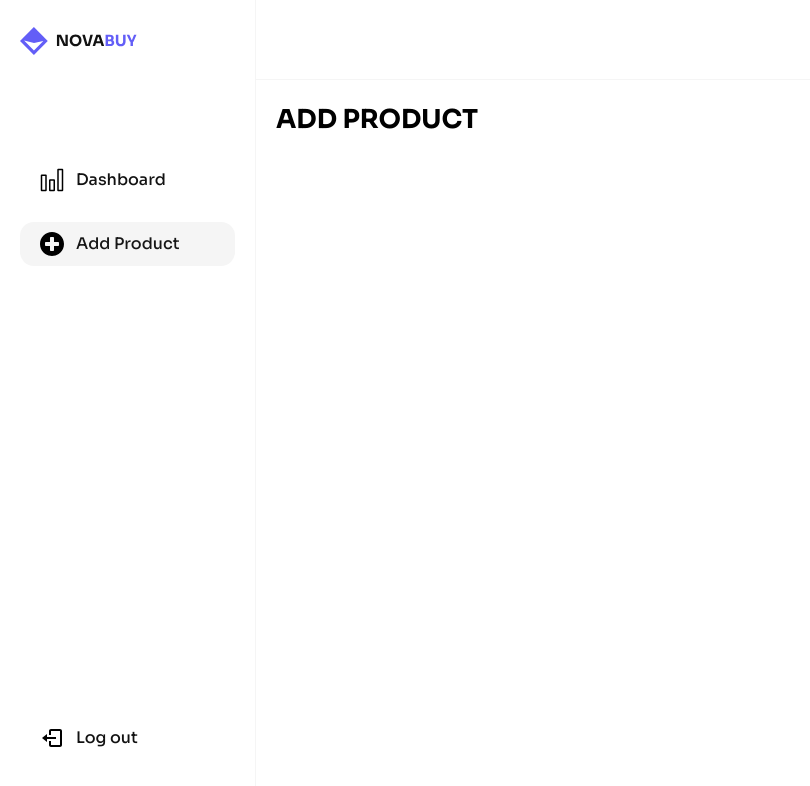
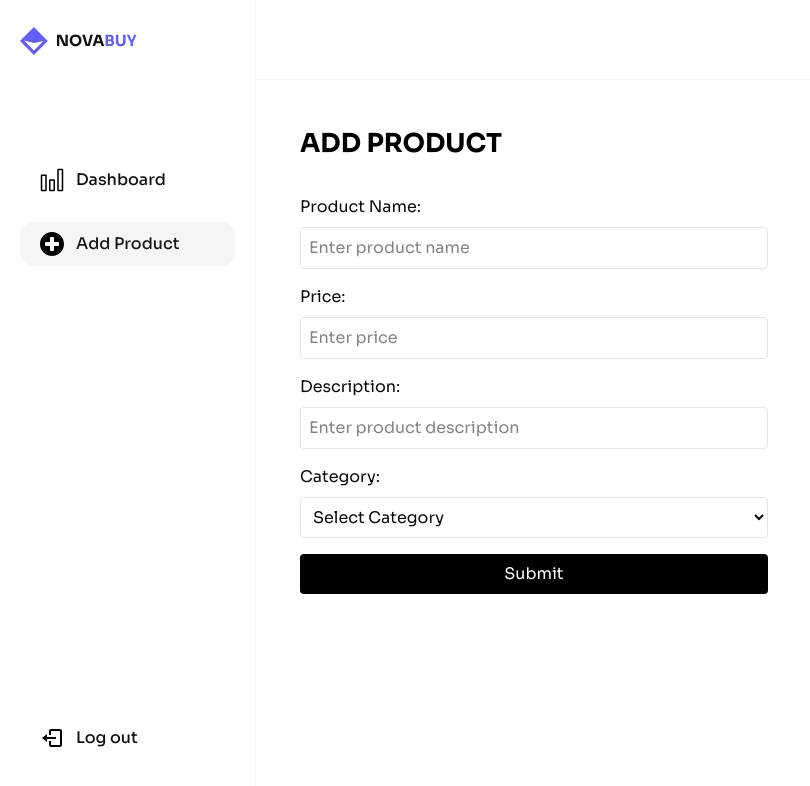
Before and after one commit to HenryAgu/Novabuy, a Next.js app: page /dashboard/add-product in a window 1280 px wide. Shown: the top 786 px of the page, without its empty margins (0-810 px from the left). Built offline with nearby package versions, Linux system fonts and the light colour scheme; no server answers.

Commit message:
feat: test docs

```diff
--- a/src/app/auth/layout.tsx
+++ b/src/app/auth/layout.tsx
@@ -11,7 +11,8 @@ const AuthLayout: React.FC<AuthLayoutProps> = ({ children }) => {
       <div className="basis-[100%] lg:basis-[50%] min-h-screen">{children}</div>
       <div className="hidden lg:flex basis-[50%]">
         <Image
-          src="/images/login.png"
+        priority
+          src="/images/login.webp"
           alt="login-page"
           width={760}
           height={1040}
--- a/src/app/dashboard/add-product/page.tsx
+++ b/src/app/dashboard/add-product/page.tsx
@@ -1,11 +1,109 @@
-import React from "react";
+"use client";
+
+import React, { useState } from "react";
+import { db } from "@/lib/firebase";
+import { addDoc, collection, serverTimestamp } from "firebase/firestore";
+import { toast } from "sonner";
 
 const AddProductPage = () => {
+  const [loading, setLoading] = useState(false);
+
+  const handleSubmit = async (e: React.FormEvent<HTMLFormElement>) => {
+    e.preventDefault();
+
+    const formData = new FormData(e.currentTarget);
+    const data = Object.fromEntries(formData.entries());
+
+    try {
+      setLoading(true);
+
+      // ✅ Add to Firestore
+      await addDoc(collection(db, "products"), {
+        ...data,
+        price: Number(data.price),
+        createdAt: serverTimestamp(),
+      });
+
+      toast.success("Product added successfully!");
+      e.currentTarget.reset(); // clear the form after submission
+    } catch (error) {
+      console.error("Error adding product:", error);
+      toast.error("Failed to add product!");
+    } finally {
+      setLoading(false);
+    }
+  };
+
   return (
-    <main className="flex flex-col gap-y-8">
+    <main className="flex flex-col gap-y-8 p-6">
       <p className="text-black font-bold text-lg lg:text-[26px] lg:leading-[150%]">
         ADD PRODUCT
       </p>
+
+      <form
+        onSubmit={handleSubmit}
+        className="w-full lg:w-[50%] flex flex-col gap-y-4"
+      >
+        <div className="flex flex-col gap-y-2">
+          <label htmlFor="name">Product Name:</label>
+          <input
+            id="name"
+            type="text"
+            name="name"
+            placeholder="Enter product name"
+            className="border p-2 rounded"
+            required
+          />
+        </div>
+
+        <div className="flex flex-col gap-y-2">
+          <label htmlFor="price">Price:</label>
+          <input
+            id="price"
+            type="number"
+            name="price"
+            placeholder="Enter price"
+            className="border p-2 rounded"
+            required
+          />
+        </div>
+
+        <div className="flex flex-col gap-y-2">
+          <label htmlFor="description">Description:</label>
+          <input
+            id="description"
+            type="text"
+            name="description"
+            placeholder="Enter product description"
+            className="border p-2 rounded"
+          />
+        </div>
+
+        <div className="flex flex-col gap-y-2">
+          <label htmlFor="category">Category:</label>
+          <select
+            id="category"
+            name="category"
+            className="border p-2 rounded"
+            required
+          >
+            <option value="">Select Category</option>
+            <option value="shoe">Shoe</option>
+            <option value="clothes">Clothes</option>
+            <option value="accessories">Accessories</option>
+          </select>
+        </div>
+
+        <button
+          type="submit"
+          disabled={loading}
+          className={`${
+            loading ? "bg-gray-400" : "bg-black hover:bg-gray-800"
+          } text-white py-2 px-4 rounded`}
+        >
+          {loading ? "Submitting..." : "Submit"}
+        </button>
+      </form>
     </main>
   );
 };
--- a/src/lib/firebase.ts
+++ b/src/lib/firebase.ts
@@ -1,6 +1,7 @@
 // Import the functions you need from the SDKs you need
 import { initializeApp } from "firebase/app";
 import { getAuth } from "firebase/auth";
+import {getFirestore} from "firebase/firestore";
 // TODO: Add SDKs for Firebase products that you want to use
 // https://firebase.google.com/docs/web/setup#available-libraries
 
@@ -17,4 +18,5 @@ const firebaseConfig = {
 // Initialize Firebase
 const app = initializeApp(firebaseConfig);
 export const auth = getAuth(app);
+export const db = getFirestore(app);
 export default app;
```
Also changed, not shown: public/images/login.png (deleted), public/images/login.webp (added).
